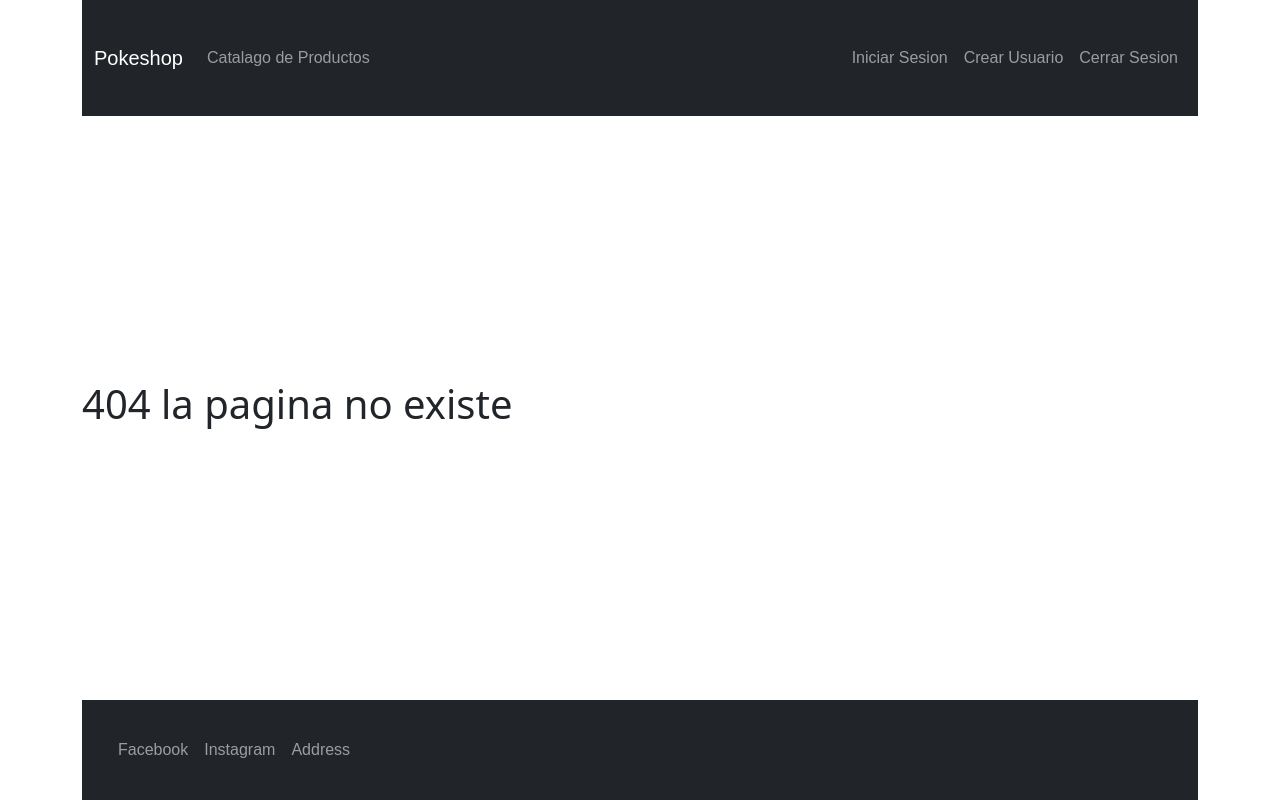
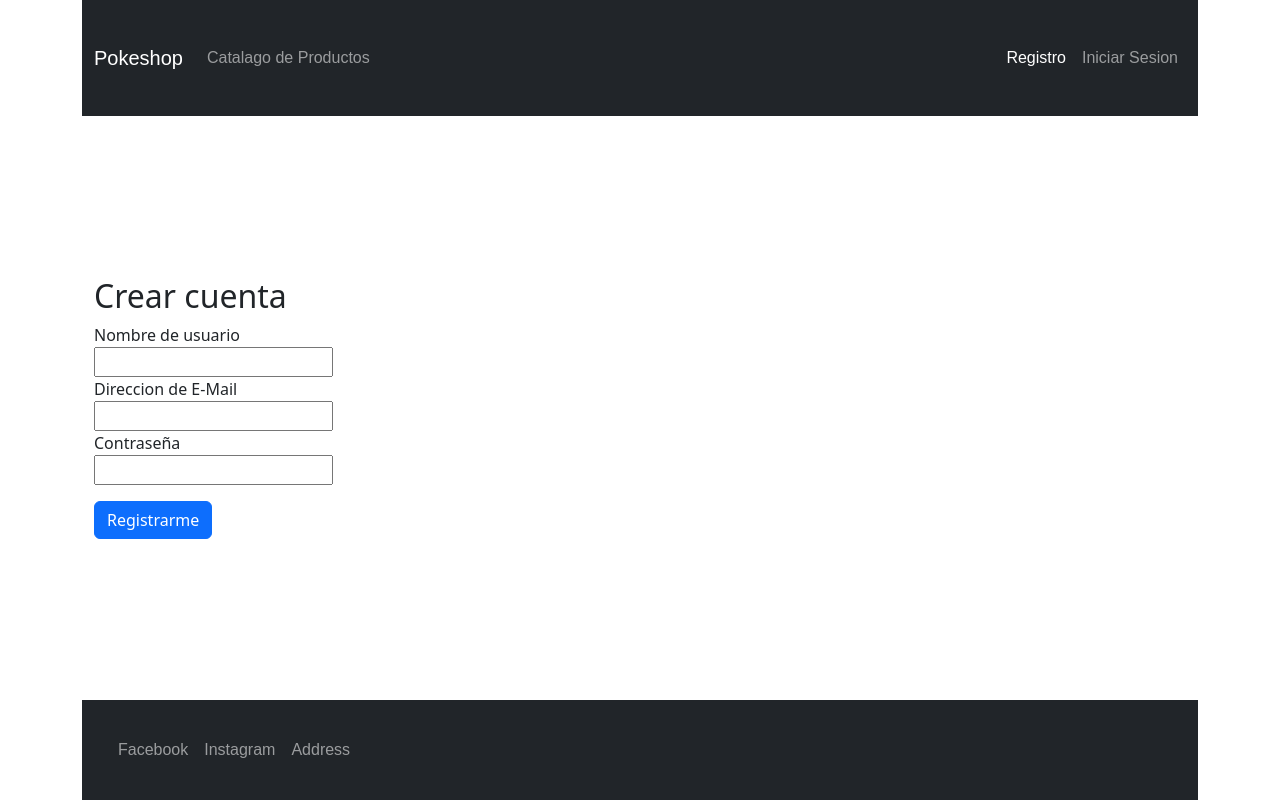
Before and after one commit to Robin0311/tiendapokemonfront, a React (Create React App) app: page /tiendapokemonfront/crearusuario in a window 1280 px wide. Before the commit this address had no page. Built offline with nearby package versions, Linux system fonts and the light colour scheme; a web font is replaced by a local one.

Commit message:
feat: correccion login

```diff
--- a/src/App.js
+++ b/src/App.js
@@ -1,7 +1,7 @@
 import './App.css';
 import 'bootstrap/dist/css/bootstrap.min.css';
 
-import { BrowserRouter, Routes, Route } from "react-router-dom"
+import {  Routes, Route } from "react-router-dom"
 
 import Container from './components/pages/Container'
 import Home from './components/pages/Home';
@@ -10,24 +10,24 @@ import Catalogo from './components/pages/Catalogo';
 import IniciarSesion from './components/pages/IniciarSesion';
 import CrearUsuario from './components/pages/CrearUsuario';
 import Address from './components/pages/Address';
-import CerrarSesion from './components/pages/CerrarSesion';
+// import CerrarSesion from './components/pages/CerrarSesion';
 
 function App() {
   return (
-    <BrowserRouter>
+
       <Routes>
         <Route path='/' element={ <Container/> }>
           <Route index element={<Home />}></Route>
           <Route path='catalogoproductos' element={<Catalogo />}></Route>
           <Route path='iniciarsesion' element={<IniciarSesion />}></Route>
           <Route path='crearusuario' element={<CrearUsuario />}></Route>
-          <Route path='cerrarsesion' element={<CerrarSesion />}></Route>
+          {/* <Route path='cerrarsesion' element={<CerrarSesion />}></Route> */}
           <Route path='Address' element={<Address />}></Route>
           <Route path="*" element={<NoPage />}></Route>
 
         </Route>
       </Routes>
-    </BrowserRouter>
+
   );
 }
 
--- /dev/null
+++ b/src/components/config/axios.js
@@ -0,0 +1,7 @@
+import axios from 'axios'
+
+const clienteAxios = axios.create({
+  baseURL: process.env.REACT_APP_BACKEND_URL,
+})
+
+export default clienteAxios
--- /dev/null
+++ b/src/components/context/globalContext.jsx
@@ -0,0 +1,62 @@
+import { useState, createContext } from 'react'
+import clienteAxios from '../config/axios'
+export const AppContext = createContext()
+
+export const AppProvider = ({ children }) => {
+  const [newBalance, setNewBalance] = useState()
+  const [balance, setBalance] = useState()
+  const [success, setSuccess] = useState(false)
+  const [error, setError] = useState(false)
+
+  const createBalance = async (dataForm) => {
+    const form = {
+      descripcion: dataForm.descripcion,
+      monto: dataForm.monto,
+      tipo: dataForm.tipo,
+    }
+
+    try {
+      await clienteAxios.post(`/balance/nuevo`, form)
+      setSuccess(true)
+    } catch (error) {
+      setError(true)
+      console.log(error)
+    }
+  }
+
+  const getBalance = async () => {
+    try {
+      const res = await clienteAxios.get(`/balance/obtener`)
+      setBalance(res.data.balance)
+    } catch (error) {
+      console.log(error)
+    }
+  }
+
+  const deleteBalance = async (id) => {
+    const data = { id }
+
+    try {
+      await clienteAxios.delete(`/balance/borrar`, { data })
+      getBalance()
+    } catch (error) {
+      console.log(error)
+    }
+  }
+
+  const data = {
+    createBalance,
+    getBalance,
+    balance,
+    setBalance,
+    newBalance,
+    setNewBalance,
+    success,
+    error,
+    setSuccess,
+    setError,
+    deleteBalance,
+  }
+  console.log('CONTEXTO', data)
+  return <AppContext.Provider value={data}>{children}</AppContext.Provider>
+}
--- /dev/null
+++ b/src/components/context/userContext.jsx
@@ -0,0 +1,70 @@
+import { useState, createContext } from 'react'
+import clienteAxios from '../config/axios'
+export const UserContext = createContext()
+
+export const UserProvider = ({ children }) => {
+  const [user, setUser] = useState({ name: null, email: null })
+  const [authStatus, setAuthStatus] = useState(false)
+
+  const [formData, setFormData] = useState({
+    name: '',
+    email: '',
+    password: '',
+  })
+
+  const handleChange = (event) => {
+    event.preventDefault()
+    setFormData({
+      ...formData,
+      [event.target.name]: event.target.value,
+    })
+  }
+
+  const registerUser = async (dataForm) => {
+    try {
+      const res = await clienteAxios.post('/customer', dataForm)
+      localStorage.setItem('token', res.data.token)
+      setAuthStatus(true)
+    } catch (error) {
+      console.log(error)
+    }
+  }
+
+  const verifyingToken = async () => {
+    const token = localStorage.getItem('token')
+
+    if (token) {
+      clienteAxios.defaults.headers.common['x-auth-token'] = token
+    } else {
+      delete clienteAxios.defaults.headers.common['x-auth-token']
+    }
+
+    try {
+      const res = token && (await clienteAxios.get('/customer/verificar'))
+      setUser(res.data)
+      setAuthStatus(true)
+    } catch (error) {
+      console.log('Error Verificando token', error)
+    }
+  }
+
+  const loginUser = async (dataForm) => {
+    try {
+      const res = await clienteAxios.post('/customer/login', dataForm)
+      localStorage.setItem('token', res.data.token)
+      setAuthStatus(true)
+    } catch (error) {
+      console.log(error)
+    }
+  }
+
+  const logout = () => {
+    localStorage.removeItem('token')
+    setUser(null)
+    setAuthStatus(false)
+  }
+
+  const data = { registerUser, loginUser, handleChange, verifyingToken, logout, formData, user, authStatus }
+  console.log('CONTEXTO USUARIO', data)
+  return <UserContext.Provider value={data}>{children}</UserContext.Provider>
+}
--- a/src/components/pages/CrearUsuario.js
+++ b/src/components/pages/CrearUsuario.js
@@ -1,33 +1,30 @@
-import React from "react";
-import Button from 'react-bootstrap/Button';
-import Form from 'react-bootstrap/Form';
+import React, { useContext } from 'react'
+import { UserContext } from '../context/userContext'
+import Formu from './Formu'
 
-const CrearUsuario = () => {
+export default function Register() {
+  const userCtx = useContext(UserContext)
+
+  const { registerUser, formData } = userCtx
+
+  const sendData = (event) => {
+    event.preventDefault()
+    registerUser(formData)
+  }
+
   return (
+    <div className='container'>
+      <h2>Crear cuenta</h2>
 
-    <Form className="form1">
+      <form onSubmit={(e) => sendData(e)}>
+        <Formu tipo='name' />
+        <Formu tipo='email' />
+        <Formu tipo='password' />
 
-      <Form.Group className="mb-3" controlId="formBasicName">
-        <Form.Label>Name</Form.Label>
-        <Form.Control type="Name" placeholder="Enter Name" />
-      </Form.Group>
-
-      <Form.Group className="mb-3" controlId="formBasicEmail">
-        <Form.Label>Email address</Form.Label>
-        <Form.Control type="email" placeholder="Enter email" />
-      </Form.Group>
-
-      <Form.Group className="mb-3" controlId="formBasicPassword">
-        <Form.Label>Password</Form.Label>
-        <Form.Control type="password" placeholder="Password" />
-      </Form.Group>
-
-      <Button variant="primary" type="submit" className="mx-auto d-block w-100">
-        Guardar Datos
-      </Button>
-
-    </Form>
-  );
-};
-
-  export default CrearUsuario;
+        <button type='submit' className='btn btn-primary mt-3'>
+          Registrarme
+        </button>
+      </form>
+    </div>
+  )
+}
--- a/src/components/pages/Formu.js
+++ b/src/components/pages/Formu.js
@@ -1,44 +1,31 @@
-import Button from "react-bootstrap/Button";
-import {Form, handleSubmit, handleChange} from "react-bootstrap/Form";
+import React, { useContext } from 'react'
+import { UserContext } from '../context/userContext'
 
-const Formu = () => {
+export default function FormInput({ tipo }) {
+  const userCtx = useContext(UserContext)
+
+  const { handleChange } = userCtx
+
+  const options = {
+    name: { titulo: 'Nombre de usuario', type: 'text' },
+    email: { titulo: 'Direccion de E-Mail', type: 'mail' },
+    password: { titulo: 'Contraseña', type: 'password' },
+  }
+
   return (
-    <Form onSubmit={handleSubmit}>
-      <Form.Group className="mb-3" controlId="formBasicName">
-        <Form.Label>Nombre</Form.Label>
-        <Form.Control
-          onChange={handleChange}
-          name="nameForm"
-          type="text"
-          placeholder="Escriba su Nombre"
+    <>
+      <label htmlFor={tipo}>{options[tipo].titulo}</label>
+      <div>
+        <input
+          id={tipo}
+          name={tipo}
+          type={options[tipo].type}
+          required
+          onChange={(e) => {
+            handleChange(e)
+          }}
         />
-      </Form.Group>
-
-      <Form.Group className="mb-3" controlId="formBasicEmail">
-        <Form.Label>Correo</Form.Label>
-        <Form.Control
-          onChange={handleChange}
-          name="emailForm"
-          type="email"
-          placeholder="Correo"
-        />
-      </Form.Group>
-
-      <Form.Group className="mb-3" controlId="formBasicDescription">
-        <Form.Label>Comentario</Form.Label>
-        <Form.Control
-          onChange={handleChange}
-          name="emailDescription"
-          type="text"
-          placeholder="Comentario"
-        />
-      </Form.Group>
-
-      <Button variant="primary" type="submit">
-        Enviar
-      </Button>
-    </Form>
-  );
-};
-
-export default Formu;
+      </div>
+    </>
+  )
+}
--- a/src/components/pages/IniciarSesion.js
+++ b/src/components/pages/IniciarSesion.js
@@ -1,23 +1,39 @@
-import React from "react";
-import Button from 'react-bootstrap/Button';
-import Form from 'react-bootstrap/Form';
+import Formu from './Formu'
+import React, { useEffect, useContext } from 'react'
+import { UserContext } from '../context/userContext'
+import { useNavigate } from 'react-router-dom'
 
 const IniciarSesion = () => {
+
+  const userCtx = useContext(UserContext)
+  const { loginUser, authStatus, verifyingToken, formData } = userCtx
+
+  const navigate = useNavigate()
+
+  useEffect(() => {
+    verifyingToken()
+
+    if (authStatus) {
+      navigate('/')
+    }
+  }, [authStatus])
+
+  if (authStatus) return null
+
+  const sendData = (event) => {
+    event.preventDefault()
+    loginUser(formData)
+  }
+
   return (
-    <Form className="form1">
-      <Form.Group className="mb-3" controlId="formBasicEmail">
-        <Form.Label>Email address</Form.Label>
-        <Form.Control type="email" placeholder="Enter email" />
-      </Form.Group>
+    <form onSubmit={(e) => sendData(e)}>
+        <Formu tipo='email' />
+        <Formu tipo='password' />
+        <button type='submit' className='btn btn-primary mt-3'>
+          Comenzar
+        </button>
+      </form>
 
-      <Form.Group className="mb-3" controlId="formBasicPassword">
-        <Form.Label>Password</Form.Label>
-        <Form.Control type="password" placeholder="Password" />
-      </Form.Group>
-      <Button variant="primary" type="submit" className="mx-auto d-block w-100">
-        Acceder a tu cuenta
-      </Button>
-    </Form>
   );
   };
 
--- a/src/components/shared/Header.js
+++ b/src/components/shared/Header.jsx
@@ -3,7 +3,16 @@ import { LinkContainer } from "react-router-bootstrap";
 import Nav from "react-bootstrap/Nav";
 import Navbar from "react-bootstrap/Navbar";
 
+import React, { useContext } from 'react'
+// import { Link } from 'react-router-dom'
+import { UserContext } from '../context/userContext'
+
 const Header = () => {
+
+  const ctx = useContext(UserContext)
+
+  const { logout, authStatus } = ctx
+
   return (
 
   <Navbar collapseOnSelect expand="lg" bg="dark" variant="dark">
@@ -22,17 +31,25 @@ const Header = () => {
         </Nav>
 
         <Nav>
-          <LinkContainer to="/iniciarsesion">
-            <Nav.Link>Iniciar Sesion</Nav.Link>
+
+
+        {authStatus ? (
+        <>
+          <LinkContainer to='/' onClick={logout}>
+          <Nav.Link>Cerrar sesión</Nav.Link>
           </LinkContainer>
+        </>
+      ) : (
+        <>
+          <LinkContainer to='/crearusuario'>
+          <Nav.Link>Registro</Nav.Link>
+            </LinkContainer>
 
-          <LinkContainer to="/crearusuario">
-            <Nav.Link >Crear Usuario</Nav.Link>
-          </LinkContainer>
-
-          <LinkContainer to="/cerrarsesion">
-            <Nav.Link>Cerrar Sesion</Nav.Link>
-          </LinkContainer>
+          <LinkContainer to='/iniciarsesion'>
+          <Nav.Link>Iniciar Sesion</Nav.Link>
+            </LinkContainer>
+        </>
+      )}
 
         </Nav>
       </Navbar.Collapse>
--- a/src/index.js
+++ b/src/index.js
@@ -1,13 +1,22 @@
-import React from 'react';
-import ReactDOM from 'react-dom/client';
-import './index.css';
-import App from './App';
-import reportWebVitals from './reportWebVitals';
+import React from "react";
+import ReactDOM from "react-dom/client";
+import "./index.css";
+import App from "./App";
+import reportWebVitals from "./reportWebVitals";
+import { BrowserRouter } from "react-router-dom";
+import { AppProvider } from "./components/context/globalContext";
+import { UserProvider } from "./components/context/userContext";
 
-const root = ReactDOM.createRoot(document.getElementById('root'));
+const root = ReactDOM.createRoot(document.getElementById("root"));
 root.render(
   <React.StrictMode>
-    <App />
+    <UserProvider>
+      <AppProvider>
+        <BrowserRouter basename="/tiendapokemonfront">
+          <App />
+        </BrowserRouter>
+      </AppProvider>
+    </UserProvider>
   </React.StrictMode>
 );
 
```
Also changed, not shown: src/components/Auth/PrivateRoute.js (added, +16 -0 lines), 1 other file (tests, documents, lock files or other folders).
